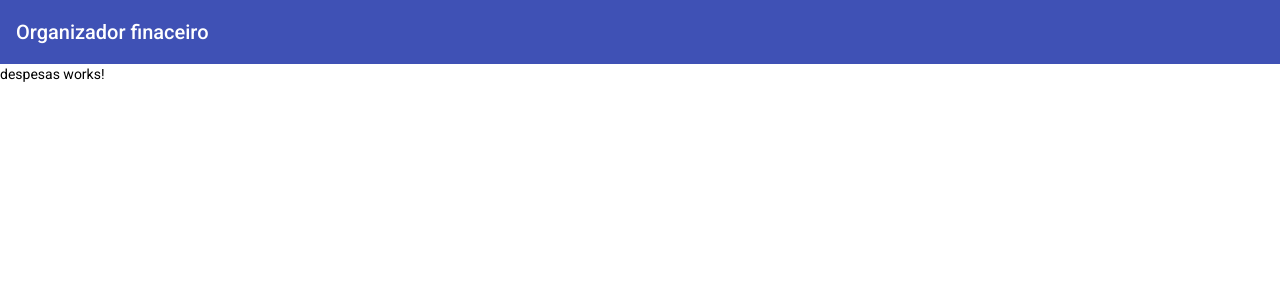
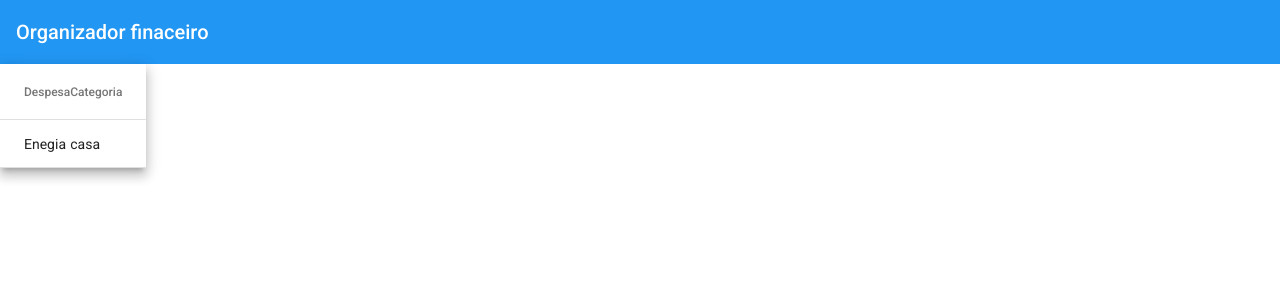
Before and after one commit to DanieruStark/organizador-angular, an Angular app: page /despesas in a window 1280 px wide. Shown: the top 300 px of the page. Built offline with nearby package versions, Linux system fonts and the light colour scheme.

Commit message:
criado a a tabela onde vão aparecer as despesas

```diff
--- a/src/app/despesas/despesas/despesas.component.html
+++ b/src/app/despesas/despesas/despesas.component.html
@@ -1 +1,16 @@
-<p>despesas works!</p>
+<table mat-table [dataSource]="despesas" class="mat-elevation-z8">
+  <!-- Nome Column -->
+  <ng-container matColumnDef="nome">
+    <th mat-header-cell *matHeaderCellDef>Despesa</th>
+    <td mat-cell *matCellDef="let despesa">{{ despesa.nome }}</td>
+  </ng-container>
+
+  <!-- Categoria Column -->
+  <ng-container matColumnDef="categoria">
+    <th mat-header-cell *matHeaderCellDef>Categoria</th>
+    <td mat-cell *matCellDef="let despesa">{{ despesa.categoria }}</td>
+  </ng-container>
+
+  <tr mat-header-row *matHeaderRowDef="displayedColumns"></tr>
+  <tr mat-row *matRowDef="let row; columns: displayedColumns"></tr>
+</table>
--- a/src/app/despesas/despesas/despesas.component.ts
+++ b/src/app/despesas/despesas/despesas.component.ts
@@ -1,4 +1,5 @@
 import { Component, OnInit } from '@angular/core';
+import { Despesa } from '../modelo/despesa';
 
 @Component({
   selector: 'app-despesas',
@@ -6,6 +7,10 @@ import { Component, OnInit } from '@angular/core';
   styleUrls: ['./despesas.component.scss']
 })
 export class DespesasComponent implements OnInit {
+  despesas: Despesa[] = [
+    {_id: "1", nome: "Enegia", categoria: "casa"}
+  ];
+  displayedColumns = ['nome', 'categoria'];
 
   constructor() { }
 
--- /dev/null
+++ b/src/app/despesas/modelo/despesa.ts
@@ -0,0 +1,6 @@
+export interface Despesa {
+  _id: string;
+  nome: string;
+  categoria: string;
+
+}
--- a/src/styles.scss
+++ b/src/styles.scss
@@ -1,4 +1,20 @@
-/* You can add global styles to this file, and also import other style files */
+@import '@angular/material/theming';
+@include mat-core();
 
-html, body { height: 100%; }
-body { margin: 0; font-family: Roboto, "Helvetica Neue", sans-serif; }
+$custom-app-primary: mat-palette($mat-blue);
+$custom-app-secundary: mat-palette($mat-indigo, A200, A400, 700);
+$custom-app-warn: mat-palette($mat-red);
+
+$custom-theme: mat-light-theme($custom-app-primary, $custom-app-secundary, $custom-app-warn);
+
+@include angular-material-theme($custom-theme);
+
+html,
+body {
+  height: 100%;
+}
+
+body {
+  margin: 0;
+  font-family: Roboto, "Helvetica Neue", sans-serif;
+}
```
Also changed, not shown: src/app/despesas/despesas.module.ts (+5 -10 lines).
